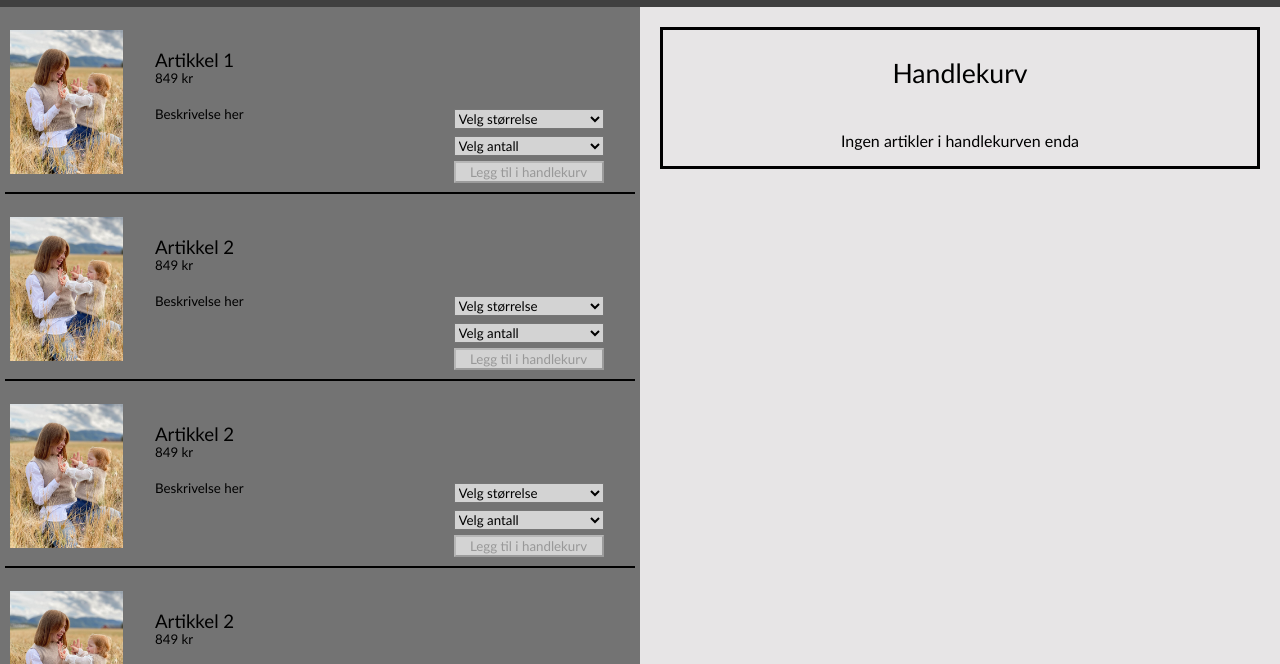
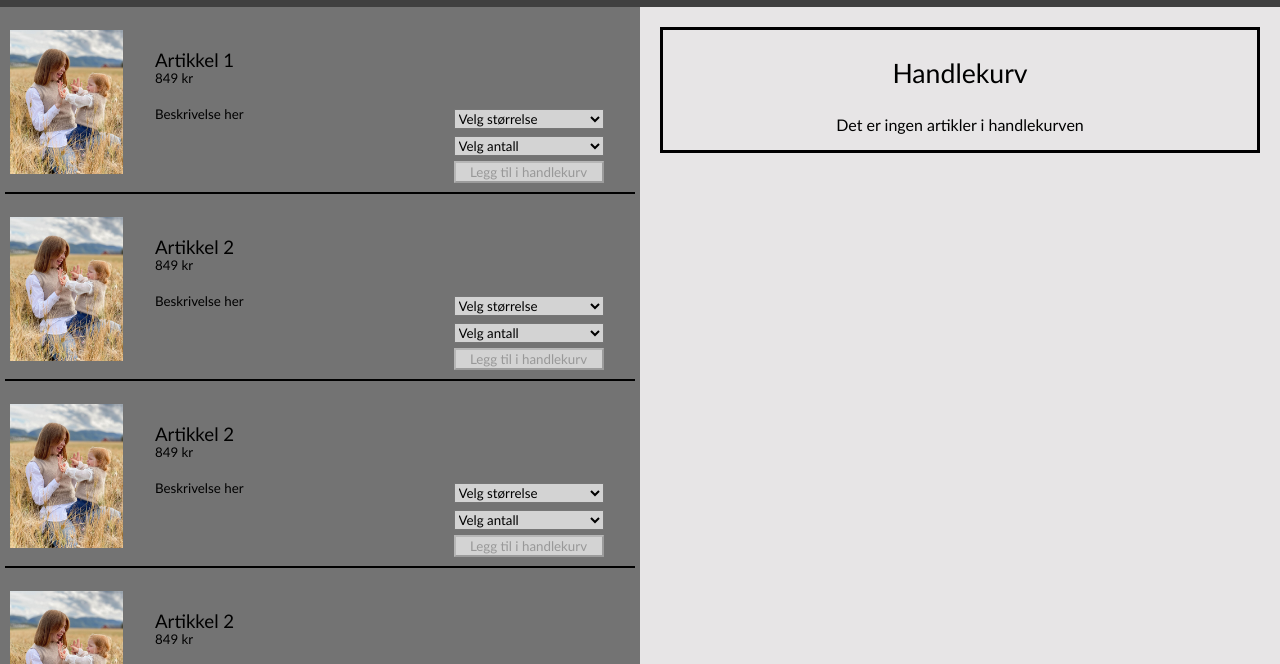
Before and after one commit to Alexanderbrandhaug/P3_project_coding, a plain HTML site: page nettbutikk.html in a window 1280 px wide. Shown: the part 43-707 px from the top of the page. Drawn offline with Linux system fonts and the light colour scheme.

Commit message:
cleaned code

```diff
--- a/JS/nettbutikk.js
+++ b/JS/nettbutikk.js
@@ -109,15 +109,6 @@ for (let i = 0; i < articles.length; i++) {
     left.appendChild(article_division)
 }
 
-if (selectedArticles.length == 0) {
-    var noArticlesInCartText = document.createElement("P")
-    noArticlesInCartText.setAttribute('id', 'noArticlesInCart')
-    noArticlesInCartText.innerHTML = "Ingen artikler i handlekurven enda"
-
-    summary.appendChild(noArticlesInCartText)
-
-}
-
 function updateSize(value, articleId) {
     if (value == "" || value == "Velg størrelse" ) {
         articles[articleId].selectedSize = ""
--- a/nettbutikk.html
+++ b/nettbutikk.html
@@ -25,6 +25,7 @@
 
             <div id="summary">
                 <p id="summaryTitle">Handlekurv</p>
+                <p id="noArticlesInCart">Det er ingen artikler i handlekurven</p>
                 <table id="cartTable"></table>
             </div>
         </div>
```
